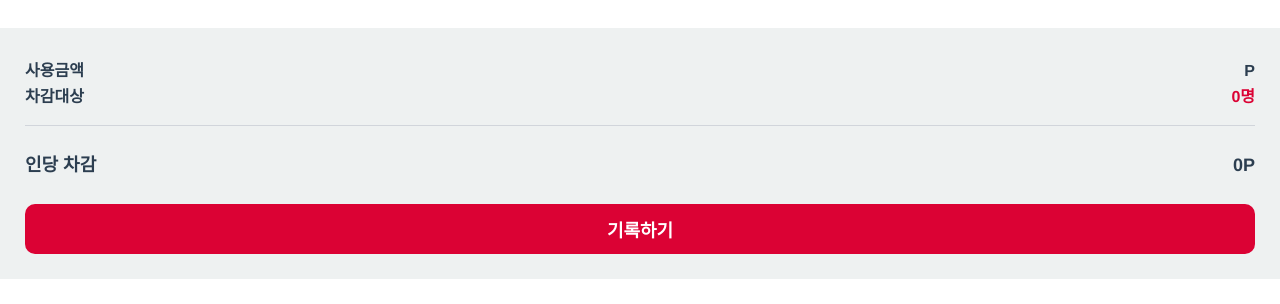
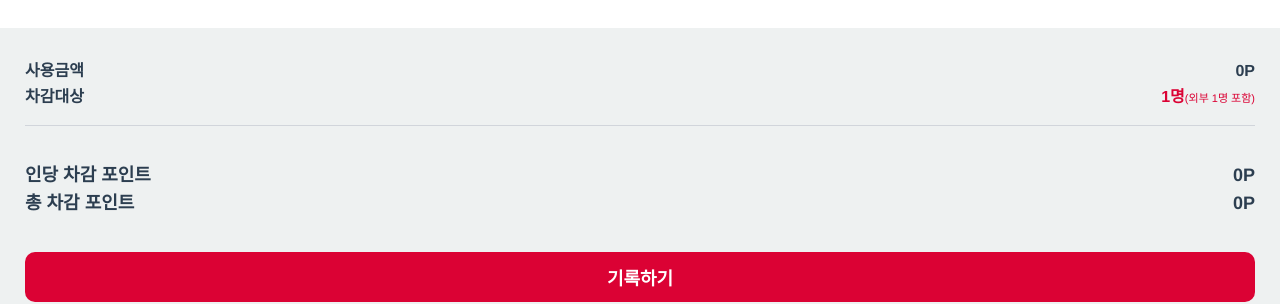
Before and after one commit to yurim45/easy-work-app, a Vue app: page /point/record in a window 1280 px wide. Shown: the part 581-885 px from the top of the page. Before the commit the page ends 860 px from the top, so only its background shows below. Built offline with nearby package versions, Linux system fonts and the light colour scheme.

Commit message:
modify: add point history

```diff
--- a/src/components/common/InputView.vue
+++ b/src/components/common/InputView.vue
@@ -21,7 +21,7 @@ export default {
     label: String,
     name: String,
     placeholder: String,
-    inputValue: [String, Number],
+    inputValue: [String, Number, Array],
   },
   data() {
     return {
--- a/src/components/point/common/RecordPorinsView.vue
+++ b/src/components/point/common/RecordPorinsView.vue
@@ -62,12 +62,21 @@
     <div class="list">
       <span class="itemTitle">차감대상</span>
       <div>
-        <strong class="targets">{{ targets.length }}명</strong>
+        <strong class="targets">{{ totalTarget }}명</strong
+        ><span class="targetInfo" v-if="excludedTargets.length > 0"
+          >(외부 {{ excludedTargets.length }}명 포함)</span
+        >
       </div>
     </div>
-    <div class="list itemResult">
-      <span>인당 차감</span><strong>{{ perAmount }}P</strong>
+    <div class="itemResult">
+      <div class="list">
+        <span>인당 차감 포인트</span><strong>{{ perAmount }}P</strong>
+      </div>
+      <div class="list">
+        <span>총 차감 포인트</span><strong>{{ totalAmount }}P</strong>
+      </div>
     </div>
+
     <button-view label="기록하기" @onClick="onSubmitSendPoints" />
   </footer>
 </template>
@@ -98,7 +107,7 @@ export default {
       usePlace: '',
       useHistory: '',
       targets: [],
-      excludedTargets: '',
+      excludedTargets: ['대표님'],
       amount: '',
       optionList: [
         { value: '식대초과', label: '식대초과', icon: '🍚' },
@@ -121,7 +130,23 @@ export default {
     },
     perAmount() {
       if (this.amount && this.targets?.length) {
-        return getNumFormat((this.amount ?? 0) / (this.targets?.length ?? 0));
+        return getNumFormat(
+          (this.amount ?? 0) /
+            (this.targets?.length + this.excludedTargets.length ?? 0)
+        );
+      }
+      return 0;
+    },
+    totalTarget() {
+      return this.targets.length + this.excludedTargets.length;
+    },
+    totalAmount() {
+      if (this.perAmount && this.targets?.length) {
+        return getNumFormat(
+          ((this.amount ?? 0) /
+            (this.targets?.length + this.excludedTargets.length ?? 0)) *
+            (this.targets?.length ?? 0)
+        );
       }
       return 0;
     },
@@ -202,6 +227,11 @@ main {
   color: var(--primary);
 }
 
+.targetInfo {
+  color: var(--primary);
+  font-size: 11px;
+}
+
 .itemResult {
   margin: 20px 0;
   padding: 30px 0 10px;
--- a/src/components/point/user/PointHistory.vue
+++ b/src/components/point/user/PointHistory.vue
@@ -70,8 +70,7 @@ export default {
       return (history) => history.date.substring(5).replace('-', '.');
     },
     perAmount() {
-      return (history) =>
-        getNumFormat(Math.round(history.amount / history.targets.length));
+      return (history) => getNumFormat(history.amount / history.targets.length);
     },
     amount() {
       return (history) => getNumFormat(history.amount);
--- a/src/util/index.js
+++ b/src/util/index.js
@@ -1,6 +1,8 @@
 // 천단위 생성
 const getNumFormat = (data) => {
-  return data?.toString().replace(/\B(?<!\.\d*)(?=(\d{3})+(?!\d))/g, ',');
+  return Math.round(data)
+    ?.toString()
+    .replace(/\B(?<!\.\d*)(?=(\d{3})+(?!\d))/g, ',');
 };
 
 // 천단위 제거
```
